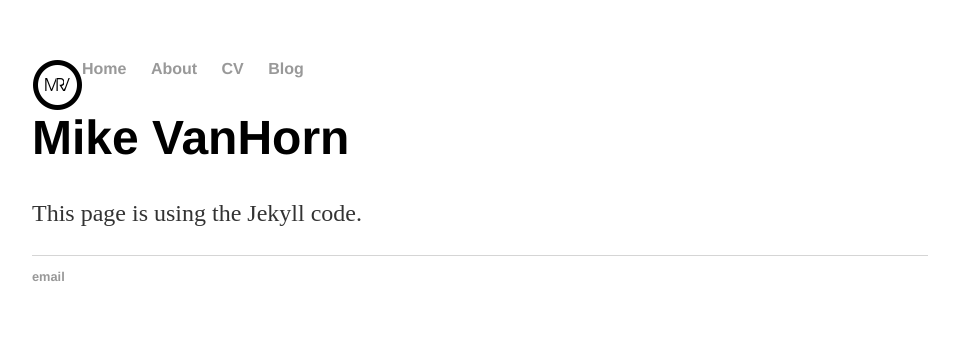
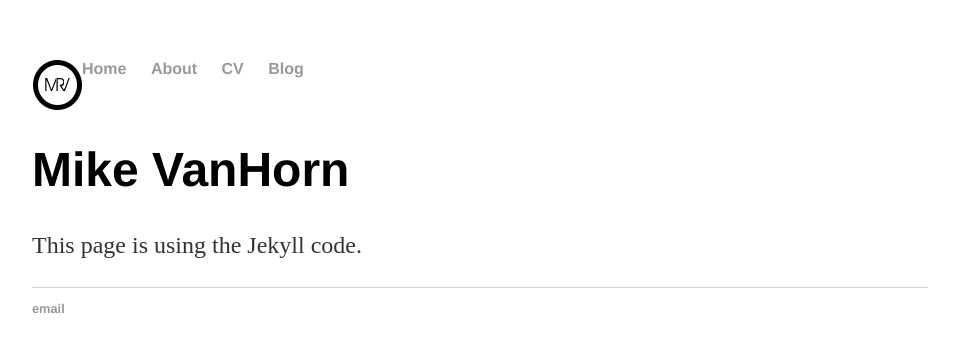
Before and after one commit to mrvanhorn/mrvanhorn.github.io, a Jekyll site: the page built from index.html, in a window 1280 px wide. Shown: the top 352 px of the page, without its empty margins (160-1119 px from the left). Built offline with Jekyll 4.4.1, drawn with Linux system fonts in a browser that asks for light colours.

Commit message:
Update main.css

```diff
--- a/css/main.css
+++ b/css/main.css
@@ -9,6 +9,9 @@ div.title {
     color: #ffffff;
     background-image: url("/graphics/glacialgrooves-rounded-363x100.jpg");
 */
+}
+nav {
+    height: 50px;
 }
 nav ul, footer ul {
     font-family:'Helvetica', 'Arial', 'Sans-Serif';
```
